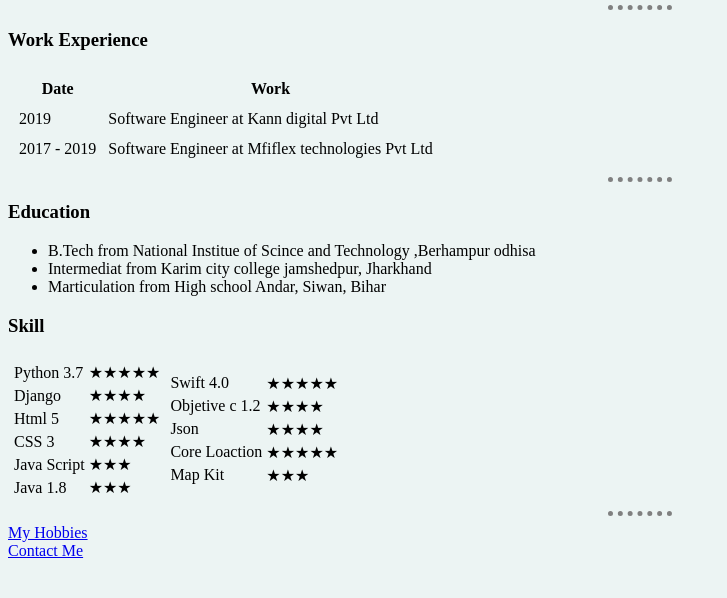
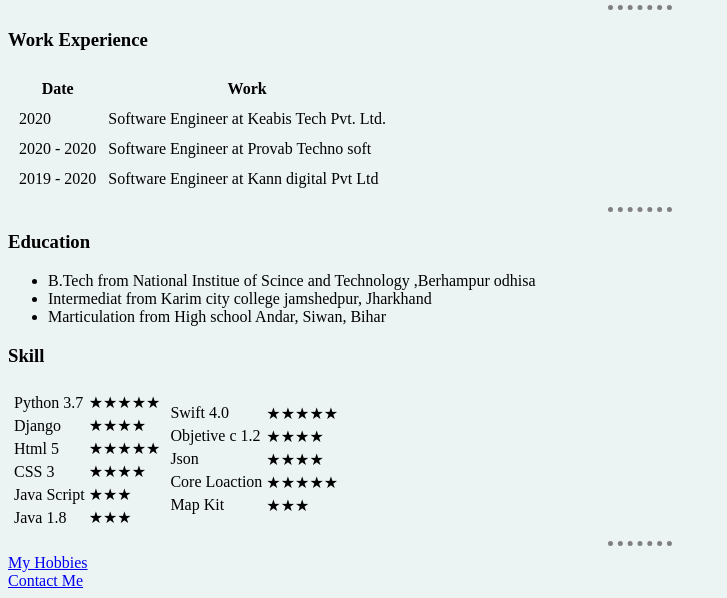
Before and after one commit to mdimranali94/First-github-project, a plain HTML site: page index.html in a window 1280 px wide. Shown: the part 207-805 px from the top of the page, without its empty margins (0-727 px from the left). Drawn offline with Linux system fonts and the light colour scheme.

Commit message:
Update index.html

```diff
--- a/index.html
+++ b/index.html
@@ -24,14 +24,19 @@
             <th>Date</th>
             <th>Work</th>
           </tr>
+             <tr>
+            <td>2020</td>
+            <td>Software Engineer  at Keabis Tech Pvt. Ltd.</td>
+          </tr>
+             <tr>
+            <td>2020 - 2020</td>
+            <td>Software Engineer  at Provab Techno soft</td>
+          </tr>
           <tr>
-            <td>2019</td>
+            <td>2019  - 2020 </td>
             <td>Software Engineer  at Kann digital Pvt Ltd</td>
           </tr>
-          <tr>
-            <td>2017 - 2019</td>
-            <td>Software Engineer  at Mfiflex technologies Pvt Ltd</td>
-          </tr>
+
         </table>
     <hr>
 
```
